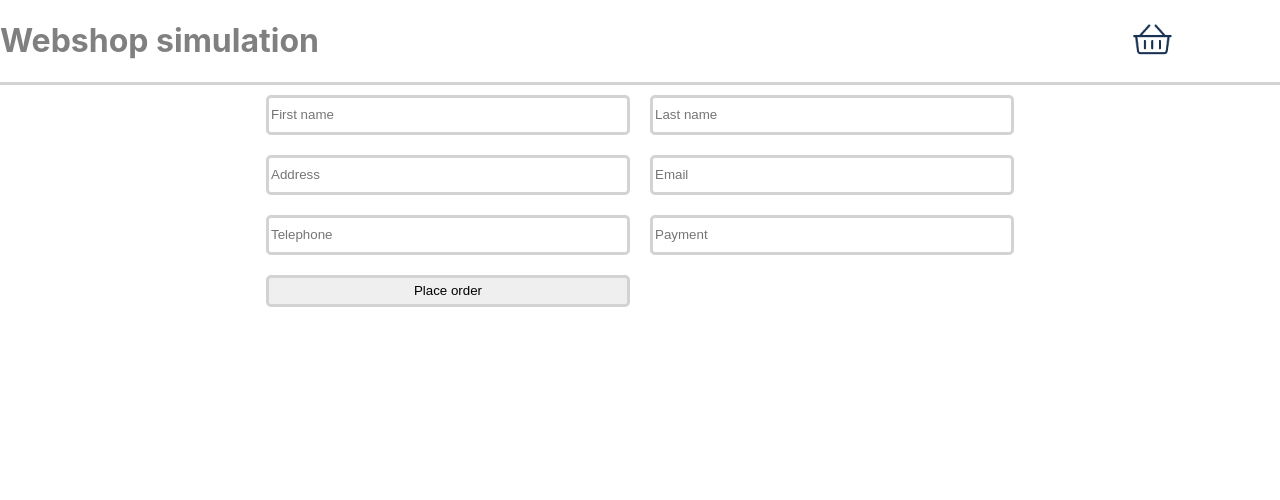
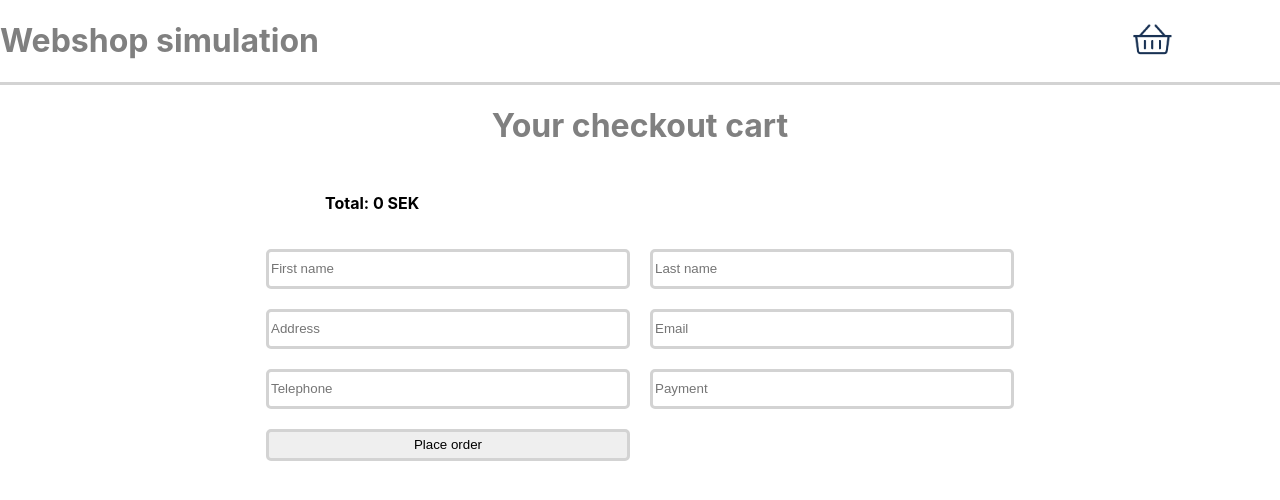
Before and after one commit to jenniferwvng/redux-toolkit-webshop, a React (Create React App) app: page /checkout in a window 1280 px wide. Shown: the top 500 px of the page. Built offline with nearby package versions, Linux system fonts and the light colour scheme.

Commit message:
checkout cart items styling

```diff
--- a/src/routes/CheckoutPage.js
+++ b/src/routes/CheckoutPage.js
@@ -1,8 +1,12 @@
 import { useState } from "react";
-import { useDispatch } from "react-redux";
+import { useDispatch, useSelector } from "react-redux";
 import { useNavigate } from "react-router-dom";
 
-import { confirmOrderInformation } from "../features/cart/cartSlice";
+import {
+  confirmOrderInformation,
+  allCartItems,
+  cartTotalPrice
+} from "../features/cart/cartSlice";
 import styles from '../styles/Checkout.module.css'
 import Header from "../components/Header";
 
@@ -30,10 +34,35 @@ function CheckoutPage() {
     navigate("/confirmation");
   }
 
+  const cartArray = useSelector(allCartItems);
+  const checkoutTotalPrice = useSelector(cartTotalPrice);
+
+  const renderCheckoutItems = cartArray.map(cartItem => (
+    <div className={styles.cartContentDivideGrid}>
+        <span>
+            <img src={cartItem.productImage} width={50} alt={cartItem.productName}/>
+            <p>{cartItem.productName}</p>
+        </span>
+        <span>
+          <p style={{fontWeight: 'bold'}}>{cartItem.productPrice} SEK</p>
+        </span>
+    </div>
+  ))
+
   return (
     <div>
       <Header />
       <main>
+        <h1 style={{color: 'grey', textAlign: 'center'}}>Your checkout cart</h1>
+        <article className={styles.checkoutCartGrid}>
+          <div>
+            {renderCheckoutItems}
+            <p style={{ fontWeight: 'bold'}}>Total: {checkoutTotalPrice} SEK</p>
+          </div>
+        </article>
+        <span>
+
+        </span>
         <form onSubmit={handleSubmit} className={styles.checkoutForm}>
           <input type="firstname" placeholder="First name" value={firstname} onChange={(e) => setFirstname(e.target.value)}/>
           <input type="lastname" placeholder="Last name" value={lastname} onChange={(e) => setLastname(e.target.value)}/>
--- a/src/styles/Cart.module.css
+++ b/src/styles/Cart.module.css
@@ -28,6 +28,5 @@
     color: white;
     font-weight: bold;
     border-radius: 2px;
-    text-transform: uppercase;
-    padding: 8px;
+    padding: 4px;
 }
--- a/src/styles/Checkout.module.css
+++ b/src/styles/Checkout.module.css
@@ -10,6 +10,29 @@
     border: 3px solid lightgrey;
     border-radius: 5px;
     height: 32px;
+}
+
+.checkoutCartGrid {
+    background-color: white;
+    padding: 10px;
+    display: grid;
+    grid-template-columns: repeat(4, 1fr);
+}
+
+.checkoutCartGrid > div {
+    grid-column-start: 2;
+    grid-column-end: 4;
+}
+
+.cartContentDivideGrid {
+    display: grid;
+    grid-template-columns: repeat(2, 1fr);
+    column-gap: 50px;
+    align-items: center;
+}
+
+.cartContentDivideGrid > span:last-child {
+    justify-self: end;
 }
 
 
--- a/src/styles/Header.module.css
+++ b/src/styles/Header.module.css
@@ -72,7 +72,7 @@
 .cartSlide{
     background-color: white;
     overflow-y: scroll;
-    height: 30vh;
+    height: 40vh;
     position: absolute;
     z-index: 1;
 }
```
Also changed, not shown: src/features/cart/Cart.js (+7 -1 lines).
